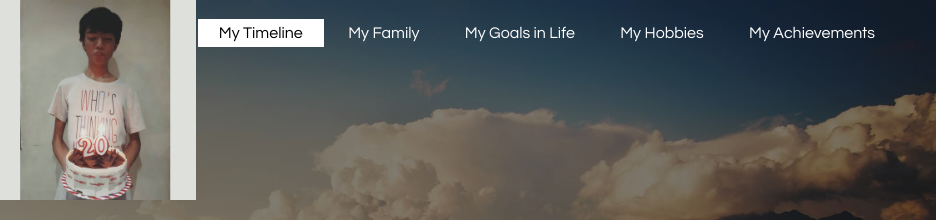
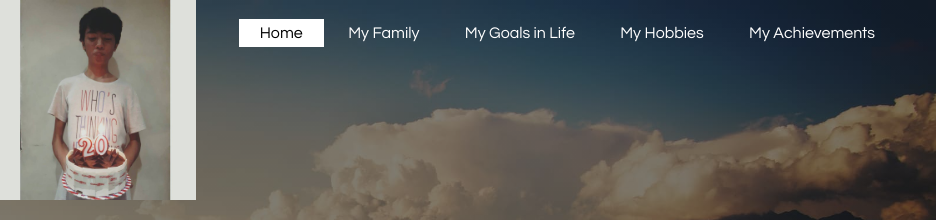
Before and after one commit to kennethramos12/kennethramos12.github.io, a plain HTML site: page index.html in a window 1280 px wide. Shown: the top 220 px of the page, 344-1280 px from the left. Drawn offline with Linux system fonts and the light colour scheme.

Commit message:
Update index.html

```diff
--- a/index.html
+++ b/index.html
@@ -11,7 +11,7 @@
 			<img src="logo.png">
 			<img src="me.jpg" style="width:200px; height:200px; position: absolute;">
         <ul>
-        	<li class="active"><a href="#">My Timeline</a></li>
+        	<li class="active"><a href="#">Home</a></li>
         	<li><a href="My Family.html">My Family</a></li>
         	<li><a href="My goals.html">My Goals in Life</a></li>
         	<li><a href="favorites.html">My Hobbies</a></li>
```
